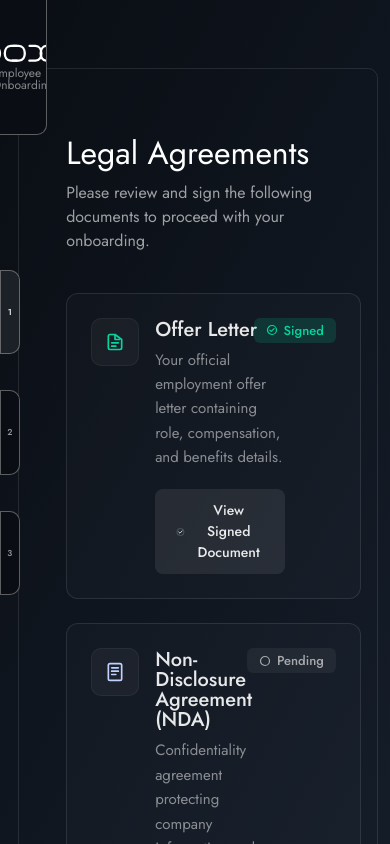
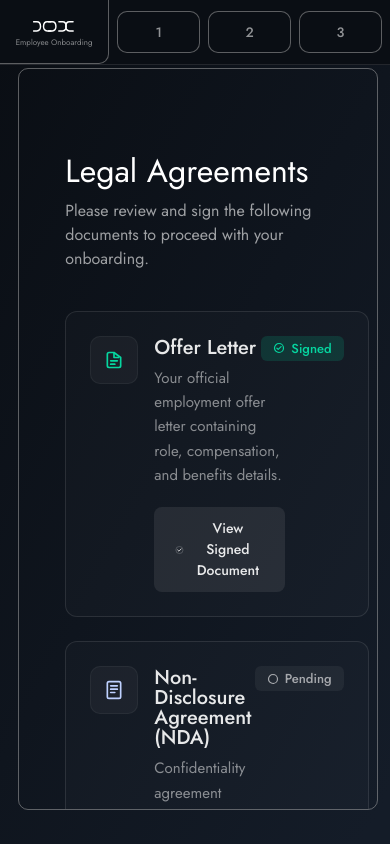
Before and after one commit to NoCapCode-tm/Dox, a React (Vite) app: page /legal-agreements in a window 390 px wide. Built offline with nearby package versions, Linux system fonts and the light colour scheme; a web font is replaced by a local one.

Commit message:
feat(legal-agreements): mobile topbar, framed scroll

```diff
--- a/src/pages/LegalAgreements.jsx
+++ b/src/pages/LegalAgreements.jsx
@@ -5,12 +5,39 @@ const LegalAgreements = () => {
 
     return (
         <div
-            className="relative h-screen w-screen overflow-auto font-[Jost] text-white"
+            className="relative h-screen w-screen overflow-hidden font-[Jost] text-white"
             style={{ background: 'linear-gradient(119.18deg, #0A0E14 2.67%, #141C28 96.61%)' }}
         >
+            <style>{`.no-scrollbar::-webkit-scrollbar{display:none} .no-scrollbar{scrollbar-width:none; -ms-overflow-style:none;}`}</style>
+            {/* Mobile top navbar */}
+            <div className="fixed top-0 left-0 right-0 z-50 flex items-stretch justify-between border-b border-white/10 bg-[#0A0E14] md:hidden">
+                <div
+                    className="flex flex-col items-center justify-center overflow-hidden shrink-0"
+                    style={{
+                        width: 'clamp(86px, 28vw, 112px)',
+                        height: 'clamp(64px, 14vw, 74px)',
+                        background: '#0A0E14',
+                        borderRight: '0.5px solid rgba(173, 173, 173, 0.5)',
+                        borderBottom: '0.5px solid rgba(173, 173, 173, 0.5)',
+                        borderRadius: '0px 0px 10px 0px',
+                    }}
+                >
+                    <div style={{ transform: 'scale(0.62)', transformOrigin: 'center' }}>
+                        <DoxLogo />
+                    </div>
+                    <p className="leading-none text-white/50 text-[8px] mt-0.5 text-center px-1">Employee Onboarding</p>
+                </div>
+
+                <div className="flex flex-1 items-center justify-around gap-2 px-2 py-2">
+                    {[1, 2, 3].map((n) => (
+                        <div key={n} className="flex min-w-0 flex-1 items-center justify-center rounded-[10px] border text-center font-medium" style={{ height: 'clamp(42px,10vw,56px)', fontSize: 'clamp(12px,3.5vw,16px)', background: '#0A0E14', borderColor: 'rgba(173,173,173,0.5)', color: 'rgba(255,255,255,0.55)' }}>{n}</div>
+                    ))}
+                </div>
+            </div>
+
             {/* Sidebar */}
             {/* DOX logo square */}
-            <div className="absolute top-0 left-0 z-50">
+            <div className="absolute top-0 left-0 z-50 hidden md:block">
                 <div
                     className="flex flex-col items-center justify-center overflow-hidden"
                     style={{
@@ -22,13 +49,15 @@ const LegalAgreements = () => {
                         borderRadius: '0px 0px 10px 0px',
                     }}
                 >
-                    <DoxLogo />
-                    <p className="leading-none text-white/50 mt-1" style={{ fontSize: 'clamp(12px, 0.65vw, 12px)' }}>Employee Onboarding</p>
+                    <div style={{ transform: 'scale(0.82)', transformOrigin: 'center' }}>
+                        <DoxLogo />
+                    </div>
+                    <p className="leading-none text-white/50 mt-1" style={{ fontSize: 'clamp(10px, 0.65vw, 12px)' }}>Employee Onboarding</p>
                 </div>
             </div>
 
             {/* Sidebar steps */}
-            <aside className="fixed left-0 top-0 h-full z-30 flex flex-col bg-transparent" style={{ paddingTop: '32vh' }}>
+            <aside className="fixed left-0 top-0 h-full z-30 hidden flex-col bg-transparent md:flex" style={{ paddingTop: '32vh' }}>
                 <div className="flex flex-col gap-9">
                     {/* Active step 1 */}
                     <div
@@ -77,10 +106,11 @@ const LegalAgreements = () => {
 
             {/* Framed container  */}
             <div className="relative" style={{ marginLeft: '4.5vw', marginTop: '8vh', marginRight: '3vw', marginBottom: '5vh', zIndex: 20 }}>
-                <div className="w-full border border-white/10 rounded-[10px] relative">
+                <div className="w-full border border-white/10 rounded-[10px] relative no-scrollbar" style={{ borderColor: 'rgba(173, 173, 173, 0.5)', maxHeight: 'calc(100vh - 12vh)', overflowY: 'auto' }}>
                     {/* Main Content */}
                     <main className="w-full flex flex-col items-start justify-center">
-                        <div className="w-full max-w-[900px] p-8 md:p-12 mt-8" style={{ marginLeft: '4vw' }}>
+                        <div className="w-full max-w-225 p-8 md:p-12 mt-8 mx-auto"
+                            style={{ marginLeft: '6vw', paddingLeft: 'clamp(16px, 6vw, 40px)', paddingTop: 'clamp(50px, 7vw, 70px)' }}>
                             <h1 className="text-[32px] leading-tight font-normal text-white">Legal Agreements</h1>
                             <p className="mt-2 text-[16px] text-white/60">
                                 Please review and sign the following documents to proceed with your onboarding.
@@ -111,7 +141,7 @@ const LegalAgreements = () => {
                                 <button
                                     type="button"
                                     onClick={() => navigate('/welcome')}
-                                    className="px-6 py-2.5 rounded-[8px] border border-white/20 text-[15px] font-medium text-white/80 hover:bg-white/5 transition-colors inline-flex items-center gap-2"
+                                    className="px-6 py-2.5 rounded-lg border border-white/20 text-[15px] font-medium text-white/80 hover:bg-white/5 transition-colors inline-flex items-center gap-2"
                                 >
                                     <BackArrowIcon />
                                     Back
@@ -120,7 +150,7 @@ const LegalAgreements = () => {
                                 <button
                                     type="button"
                                     onClick={() => navigate('/dashboard')}
-                                    className="px-6 py-2.5 rounded-[8px] border border-white/20 text-[15px] font-medium text-white/80 hover:bg-white/5 transition-colors inline-flex items-center gap-2"
+                                    className="px-6 py-2.5 rounded-lg border border-white/20 text-[15px] font-medium text-white/80 hover:bg-white/5 transition-colors inline-flex items-center gap-2"
                                 >
                                     Continue
                                     <ForwardArrowIcon />
@@ -150,12 +180,12 @@ const ForwardArrowIcon = () => (
 
 const AgreementCard = ({ title, description, status, actionLabel, onAction, icon, signed = false }) => (
     <div
-        className="relative rounded-[12px] p-6 border border-white/10"
+        className="relative rounded-xl p-6 border border-white/10"
         style={{
             background: 'rgba(255, 255, 255, 0.02)'
         }}
     >
-        <div className="absolute top-6 right-6 px-3 py-1.5 rounded-[6px] text-[13px] font-medium leading-none inline-flex items-center gap-1.5" style={{
+        <div className="absolute top-6 right-6 px-3 py-1.5 rounded-md text-[13px] font-medium leading-none inline-flex items-center gap-1.5" style={{
             background: signed ? 'rgba(6, 214, 160, 0.15)' : 'rgba(255,255,255,0.05)',
             color: signed ? '#06D6A0' : 'rgba(255,255,255,0.6)',
         }}>
@@ -164,7 +194,7 @@ const AgreementCard = ({ title, description, status, actionLabel, onAction, icon
         </div>
 
         <div className="flex items-start gap-4 pr-28">
-            <div className="w-12 h-12 rounded-[10px] bg-white/[0.04] border border-white/[0.05] flex items-center justify-center shrink-0">
+            <div className="w-12 h-12 rounded-[10px] bg-white/4 border border-white/5 flex items-center justify-center shrink-0">
                 {icon}
             </div>
             <div className="pt-0.5">
@@ -174,7 +204,7 @@ const AgreementCard = ({ title, description, status, actionLabel, onAction, icon
                 <button
                     type="button"
                     onClick={onAction}
-                    className="mt-5 px-5 py-2.5 rounded-[8px] text-[14px] font-medium transition-colors inline-flex items-center gap-2"
+                    className="mt-5 px-5 py-2.5 rounded-lg text-[14px] font-medium transition-colors inline-flex items-center gap-2"
                     style={{
                         background: signed ? 'rgba(255,255,255,0.08)' : 'transparent',
                         border: signed ? '1px solid transparent' : '1px solid rgba(255,255,255,0.15)',
```
